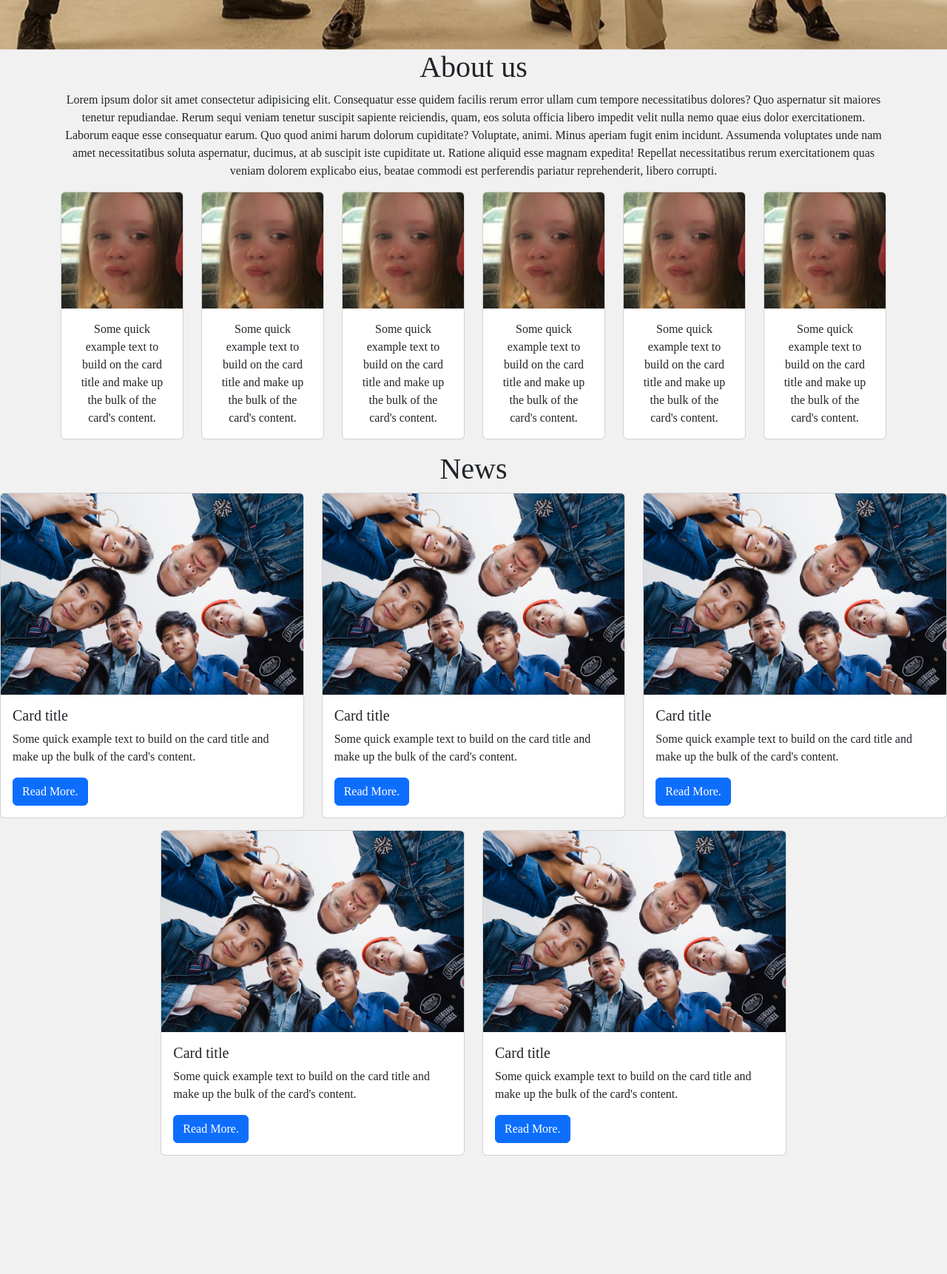
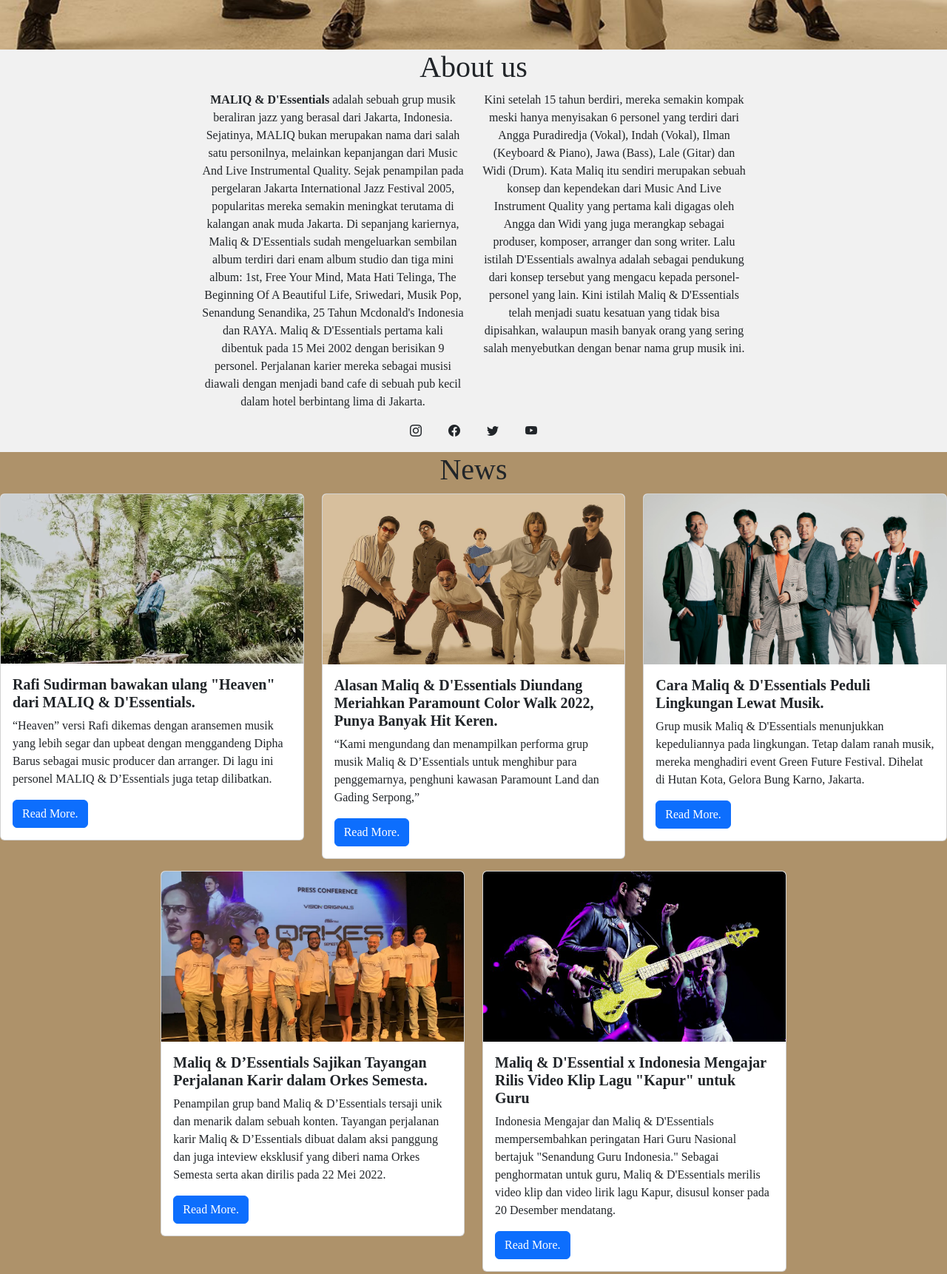
Before and after one commit to DaffaaAprilino/itw2022_project2_223040025, a plain HTML site: page index.html in a window 1280 px wide. Shown: the part 780-2502 px from the top of the page at 74% size. Before the commit the page ends 2358 px from the top, so only its background shows below. Drawn offline with nearby package versions, Linux system fonts and the light colour scheme.

Commit message:
commit ketiga

```diff
--- a/css/style.css
+++ b/css/style.css
@@ -1,5 +1,6 @@
 * {
   font-family: montserrat;
+  overflow-x: hidden;
 }
 body {
   background: #f1f1f1;
@@ -23,3 +24,15 @@ body {
 .nav-link {
   color: white;
 }
+
+/* ini about */
+
+/* ini news */
+#news {
+  background-color: #ae926a;
+}
+
+/* ini contact */
+#contact {
+  background-color: #ae926a;
+}
--- a/index.html
+++ b/index.html
@@ -4,12 +4,18 @@
     <meta charset="utf-8" />
     <meta name="viewport" content="width=device-width, initial-scale=1" />
     <title>Maliqmusic - web profile</title>
+    <!-- Librarynya -->
+    <link rel="stylesheet" href="https://cdn.jsdelivr.net/npm/bootstrap-icons@1.10.3/font/bootstrap-icons.css">
+
+    <!-- Bootstrapnya -->
     <link
       href="https://cdn.jsdelivr.net/npm/bootstrap@5.2.3/dist/css/bootstrap.min.css"
       rel="stylesheet"
       integrity="sha384-rbsA2VBKQhggwzxH7pPCaAqO46MgnOM80zW1RWuH61DGLwZJEdK2Kadq2F9CUG65"
       crossorigin="anonymous"
     />
+
+    <!-- CSSnya -->
     <link rel="stylesheet" href="css/style.css" />
   </head>
   <body>
@@ -33,19 +39,19 @@
         <div class="collapse navbar-collapse" id="navbarSupportedContent">
           <ul class="navbar-nav ms-auto mb-2 mb-lg-0">
             <li class="nav-item">
-              <a class="nav-link" href="#Home">Home</a>
+              <a class="nav-link" href="#home">Home</a>
             </li>
             <li class="nav-item">
-              <a class="nav-link" href="#About">About</a>
+              <a class="nav-link" href="#about">About</a>
             </li>
             <li class="nav-item">
-              <a class="nav-link" href="#News">News</a>
+              <a class="nav-link" href="#news">News</a>
             </li>
             <li class="nav-item">
-              <a class="nav-link" href="#Discography">Discography</a>
+              <a class="nav-link" href="#discography">Discography</a>
             </li>
             <li class="nav-item">
-              <a class="nav-link" href="#Contact">Contact</a>
+              <a class="nav-link" href="#contact">Contact</a>
             </li>
           </ul>
         </div>
@@ -54,6 +60,7 @@
     <!-- NAVBAR END -->
 
     <!-- HOME -->
+    <section id="home">
       <div
         id="carouselExampleInterval"
         class="carousel slide"
@@ -89,96 +96,28 @@
           <span class="visually-hidden">Next</span>
         </button>
       </div>
+    </section>
     <!-- HOME END -->
 
     <!-- ABOUT START -->
-    <section id="About">
+    <section id="about">
       <div class="container">
-        <div class="about-content text-center">
+        <div class="about-content text-center mb-3">
           <h1>About us</h1>
-          <p>
-            Lorem ipsum dolor sit amet consectetur adipisicing elit. Consequatur
-            esse quidem facilis rerum error ullam cum tempore necessitatibus
-            dolores? Quo aspernatur sit maiores tenetur repudiandae. Rerum sequi
-            veniam tenetur suscipit sapiente reiciendis, quam, eos soluta
-            officia libero impedit velit nulla nemo quae eius dolor
-            exercitationem. Laborum eaque esse consequatur earum. Quo quod animi
-            harum dolorum cupiditate? Voluptate, animi. Minus aperiam fugit enim
-            incidunt. Assumenda voluptates unde nam amet necessitatibus soluta
-            aspernatur, ducimus, at ab suscipit iste cupiditate ut. Ratione
-            aliquid esse magnam expedita! Repellat necessitatibus rerum
-            exercitationem quas veniam dolorem explicabo eius, beatae commodi
-            est perferendis pariatur reprehenderit, libero corrupti.
-          </p>
-
-          <div class="row justify-content-center">
-            <div class="col-md-2 mb-3">
-              <div class="card">
-                <img src="img/ciss.jpg" class="card-img-top" alt="nama1" />
-                <div class="card-body">
-                  <p class="card-text">
-                    Some quick example text to build on the card title and make
-                    up the bulk of the card's content.
-                  </p>
+          <div class="row justify-content-center text-center">
+            <div class="col-md-4">
+              <p><b> MALIQ & D'Essentials </b>adalah sebuah grup musik beraliran jazz yang berasal dari Jakarta, Indonesia. Sejatinya, MALIQ bukan merupakan nama dari salah satu personilnya, melainkan kepanjangan dari Music And Live Instrumental Quality. Sejak penampilan pada pergelaran Jakarta International Jazz Festival 2005, popularitas mereka semakin meningkat terutama di kalangan anak muda Jakarta. Di sepanjang kariernya, Maliq & D'Essentials sudah mengeluarkan sembilan album terdiri dari enam album studio dan tiga mini album: 1st, Free Your Mind, Mata Hati Telinga, The Beginning Of A Beautiful Life, Sriwedari, Musik Pop, Senandung Senandika, 25 Tahun Mcdonald's Indonesia dan RAYA. Maliq & D'Essentials pertama kali dibentuk pada 15 Mei 2002 dengan berisikan 9 personel. Perjalanan karier mereka sebagai musisi diawali dengan menjadi band cafe di sebuah pub kecil dalam hotel berbintang lima di Jakarta.</p>
+            </div>
+            <div class="col-md-4">
+              <p>Kini setelah 15 tahun berdiri, mereka semakin kompak meski hanya menyisakan 6 personel yang terdiri dari Angga Puradiredja (Vokal), Indah (Vokal), Ilman (Keyboard & Piano), Jawa (Bass), Lale (Gitar) dan Widi (Drum).
+                Kata Maliq itu sendiri merupakan sebuah konsep dan kependekan dari Music And Live Instrument Quality yang pertama kali digagas oleh Angga dan Widi yang juga merangkap sebagai produser, komposer, arranger dan song writer. Lalu istilah D'Essentials awalnya adalah sebagai pendukung dari konsep tersebut yang mengacu kepada personel-personel yang lain. Kini istilah Maliq & D'Essentials telah menjadi suatu kesatuan yang tidak bisa dipisahkan, walaupun masih banyak orang yang sering salah menyebutkan dengan benar nama grup musik ini.</p>
             </div>
           </div>
-            </div>
-            <div class="col-md-2 mb-3">
-              <div class="card">
-                <img src="img/ciss.jpg" class="card-img-top" alt="nama1" />
-                <div class="card-body">
-                  <p class="card-text">
-                    Some quick example text to build on the card title and make
-                    up the bulk of the card's content.
-                  </p>
-                </div>
-              </div>
-            </div>
-            <div class="col-md-2 mb-3">
-              <div class="card">
-                <img src="img/ciss.jpg" class="card-img-top" alt="nama1" />
-                <div class="card-body">
-                  <p class="card-text">
-                    Some quick example text to build on the card title and make
-                    up the bulk of the card's content.
-                  </p>
-                </div>
-              </div>
-            </div>
-            <div class="col-md-2 mb-3">
-              <div class="card">
-                <img src="img/ciss.jpg" class="card-img-top" alt="nama1" />
-                <div class="card-body">
-                  <p class="card-text">
-                    Some quick example text to build on the card title and make
-                    up the bulk of the card's content.
-                  </p>
-                </div>
-              </div>
-            </div>
-            <div class="col-md-2 mb-3">
-              <div class="card">
-                <img src="img/ciss.jpg" class="card-img-top" alt="nama1" />
-                <div class="card-body">
-                  <p class="card-text">
-                    Some quick example text to build on the card title and make
-                    up the bulk of the card's content.
-                  </p>
-                </div>
-              </div>
-            </div>
-            <div class="col-md-2 mb-3">
-              <div class="card">
-                <img src="img/ciss.jpg" class="card-img-top" alt="nama1" />
-                <div class="card-body">
-                  <p class="card-text">
-                    Some quick example text to build on the card title and make
-                    up the bulk of the card's content.
-                  </p>
-                </div>
-              </div>
-            </div>
-          </div>
+
+          <a href="https://instagram.com/maliqmusic?igshid=YmMyMTA2M2Y=" target="_blank"><i class="bi bi-instagram text-dark mx-3"></i></a>
+          <a href="https://www.facebook.com/Maliqndessentials?mibextid=ZbWKwL" target="_blank"><i class="bi bi-facebook text-dark mx-3"></i></a>
+          <a href="https://twitter.com/maliqmusic?t=T7idD5e_01qPSh7I3Kjqeg&s=09" target="_blank"><i class="bi bi-twitter text-dark mx-3"></i></a>
+          <a href="https://youtube.com/@MALIQDEssentials" target="_blank"><i class="bi bi-youtube text-dark mx-3"></i></a>
         </div>
       </div>
     </section>
@@ -192,12 +131,11 @@
       <div class="row justify-content-center">
         <div class="col-md-4 mb-3">
           <div class="card">
-            <img src="img/maliq4.png" class="card-img-top" alt="berita1" />
+            <img src="img/maliq7.png" class="card-img-top" alt="berita1" />
             <div class="card-body">
-              <h5 class="card-title">Card title</h5>
+              <h5 class="card-title"><b>Rafi Sudirman bawakan ulang "Heaven" dari MALIQ & D'Essentials.</b></h5>
               <p class="card-text">
-                Some quick example text to build on the card title and make up
-                the bulk of the card's content.
+                “Heaven” versi Rafi dikemas dengan aransemen musik yang lebih segar dan upbeat dengan menggandeng Dipha Barus sebagai music producer dan arranger. Di lagu ini personel MALIQ & D’Essentials juga tetap dilibatkan.
               </p>
               <a
                 href="https://www.antaranews.com/berita/3338289/rafi-sudirman-bawakan-ulang-heaven-dari-maliq-dessentials"
@@ -210,12 +148,11 @@
         </div>
         <div class="col-md-4 mb-3">
           <div class="card">
-            <img src="img/maliq4.png" class="card-img-top" alt="berita1" />
+            <img src="img/maliq3.png" class="card-img-top" alt="berita1" />
             <div class="card-body">
-              <h5 class="card-title">Card title</h5>
+              <h5 class="card-title"><b>Alasan Maliq & D'Essentials Diundang Meriahkan Paramount Color Walk 2022, Punya Banyak Hit Keren.</b></h5>
               <p class="card-text">
-                Some quick example text to build on the card title and make up
-                the bulk of the card's content.
+                “Kami mengundang dan menampilkan performa grup musik Maliq & D’Essentials untuk menghibur para penggemarnya, penghuni kawasan Paramount Land dan Gading Serpong,”
               </p>
               <a
                 href="https://www.liputan6.com/showbiz/read/5159795/alasan-maliq-amp-dessentials-diundang-meriahkan-paramount-color-walk-2022-punya-banyak-hit-keren"
@@ -228,12 +165,28 @@
         </div>
         <div class="col-md-4 mb-3">
           <div class="card">
-            <img src="img/maliq4.png" class="card-img-top" alt="berita1" />
+            <img src="img/maliq1.png" class="card-img-top" alt="berita1" />
             <div class="card-body">
-              <h5 class="card-title">Card title</h5>
+              <h5 class="card-title"><b>Cara Maliq & D'Essentials Peduli Lingkungan Lewat Musik.</b></h5>
               <p class="card-text">
-                Some quick example text to build on the card title and make up
-                the bulk of the card's content.
+                Grup musik Maliq & D'Essentials menunjukkan kepeduliannya pada lingkungan. Tetap dalam ranah musik, mereka menghadiri event Green Future Festival. Dihelat di Hutan Kota, Gelora Bung Karno, Jakarta.
+              </p>
+              <a
+                href="https://hot.detik.com/music/d-6382143/cara-maliq--dessentials-peduli-lingkungan-lewat-musik"
+                target="_blank"
+                class="btn btn-primary"
+                >Read More.</a
+              >
+            </div>
+          </div>
+        </div>
+        <div class="col-md-4 mb-3">
+          <div class="card">
+            <img src="img/maliq6.png" class="card-img-top" alt="berita1" />
+            <div class="card-body">
+              <h5 class="card-title"><b>Maliq & D’Essentials Sajikan Tayangan Perjalanan Karir dalam Orkes Semesta.</b></h5>
+              <p class="card-text">
+                Penampilan grup band Maliq & D’Essentials tersaji unik dan menarik dalam sebuah konten. Tayangan perjalanan karir Maliq & D’Essentials dibuat dalam aksi panggung dan juga inteview eksklusif yang diberi nama Orkes Semesta serta akan dirilis pada 22 Mei 2022.
               </p>
               <a
                 href="https://www.liputan6.com/showbiz/read/4967620/maliq-amp-dessentials-sajikan-tayangan-perjalanan-karir-dalam-orkes-semesta"
@@ -246,30 +199,11 @@
         </div>
         <div class="col-md-4 mb-3">
           <div class="card">
-            <img src="img/maliq4.png" class="card-img-top" alt="berita1" />
+            <img src="img/maliq5.png" class="card-img-top" alt="berita1" />
             <div class="card-body">
-              <h5 class="card-title">Card title</h5>
+              <h5 class="card-title"><b>Maliq & D'Essential x Indonesia Mengajar Rilis Video Klip Lagu "Kapur" untuk Guru</b></h5>
               <p class="card-text">
-                Some quick example text to build on the card title and make up
-                the bulk of the card's content.
-              </p>
-              <a
-                href="https://hot.detik.com/music/d-6382143/cara-maliq--dessentials-peduli-lingkungan-lewat-musik"
-                target="_blank"
-                class="btn btn-primary"
-                >Read More.</a
-              >
-            </div>
-          </div>
-        </div>
-        <div class="col-md-4 mb-3">
-          <div class="card">
-            <img src="img/maliq4.png" class="card-img-top" alt="berita1" />
-            <div class="card-body">
-              <h5 class="card-title">Card title</h5>
-              <p class="card-text">
-                Some quick example text to build on the card title and make up
-                the bulk of the card's content.
+                Indonesia Mengajar dan Maliq & D'Essentials mempersembahkan peringatan Hari Guru Nasional bertajuk "Senandung Guru Indonesia." Sebagai penghormatan untuk guru, Maliq & D'Essentials merilis video klip dan video lirik lagu Kapur, disusul konser pada 20 Desember mendatang.
               </p>
               <a
                 href="https://www.detik.com/edu/edutainment/d-6452200/maliq--dessential-x-indonesia-mengajar-rilis-video-klip-lagu-kapur-untuk-guru"
@@ -284,6 +218,94 @@
     </section>
     <!-- NEWS END -->
 
+    <!--DISCOGRAPHY START -->
+    <section id="discography">
+      <div class="Discography text-center">
+        <h1>Discography</h1>
+      </div>
+      <div class="row">
+        <div class="col-md-3 mb-3">
+          <div class="card">
+            <img src="img/album1.png" class="card-img-top" alt="album4">
+            <div class="card-body">
+              <h1 class="card-title text-center">Heaven</h1>
+              <h3 class="card-title text-center">Newest</h3>
+              <p class="card-text text-center">2023</p>
+              <a href="https://open.spotify.com/album/3ZlxavMQWzOa0dfcRrCUpi?si=g6lCBXkvRqOqvF--slIlxQ" class="btn btn-primary" target="_blank">DETAIL.</a>
+            </div>
+          </div>
+        </div>
+        <div class="col-md-3 mb-3">
+          <div class="card">
+            <img src="img/album2.png" class="card-img-top" alt="album1">
+            <div class="card-body">
+              <h1 class="card-title text-center">1st Spesial Edition</h1>
+              <p class="card-text text-center">2016</p>
+              <a href="https://open.spotify.com/album/0qG0Ij0WCn6JgWREX8eAaK?si=PgrtZAoKS7mxGBbDj7JfQg" class="btn btn-primary" target="_blank">DETAIL.</a>
+            </div>
+          </div>
+        </div>
+        <div class="col-md-3 mb-3">
+          <div class="card">
+            <img src="img/album3.png" class="card-img-top" alt="album3">
+            <div class="card-body">
+              <h1 class="card-title text-center">Senja teduh Pelita</h1>
+              <p class="card-text text-center">2019</p>
+              <a href="https://open.spotify.com/album/7MOtj3C2YQZYXJDL7nInP0?si=hGBugqrGR7Kn_7kqiioU1g" class="btn btn-primary" target="_blank">DETAIL.</a>
+            </div>
+          </div>
+        </div>
+        <div class="col-md-3 mb-3">
+          <div class="card">
+            <img src="img/album4.png" class="card-img-top" alt="album2">
+            <div class="card-body">
+              <h1 class="card-title text-center">Free Your Mind (Deluxe)</h1>
+              <p class="card-text text-center">2008</p>
+              <a href="https://open.spotify.com/album/5ceHrIfwRLH0mET4sJlnbv?si=Sh9CmKc_TcCklTNindkYnQ" class="btn btn-primary" target="_blank">DETAIL.</a>
+            </div>
+          </div>
+        </div>
+        </div>
+      </div>
+    </section>
+    <!-- DISCOGRAPHY END -->
+
+    <!-- CONTACT START -->
+    <section id="contact">
+      <div class="contact text-center">
+        <h1>Contact</h1>
+        <p>Bila ingin memberi pesan atau saran silahkan isi formulir dibawah.</p>
+      </div>
+      <div class="row justify-content-center">
+        <div class="col-md-6">
+          <form>
+            <div class="mb-3">
+              <label for="name" class="form-label">Nama</label>
+              <input type="text" class="form-control" id="name" aria-describedby="name" required />
+            </div>
+            <div class="mb-3">
+              <label for="email" class="form-label">Email</label>
+              <input type="email" class="form-control" id="email" aria-describedby="email" required />
+            </div>
+            <div class="mb-3">
+              <label for="pesan" class="form-label">Pesan</label>
+              <textarea class="form-control" id="pesan" rows="3"></textarea>
+            </div>
+            <button type="submit" class="btn btn-dark mb-5">Kirim</button>
+          </form>
+        </div>
+      </div>
+    </section>
+    <!-- CONTACT END -->
+
+    <!-- FOOTER START -->
+<footer class="bg-dark p-1 text-center">
+  <div class="container">
+    <p class="text-white">
+      © 2022. Daffaa Aprilino.
+    </p>
+  </div>
+</footer>
     <script
       src="https://cdn.jsdelivr.net/npm/bootstrap@5.2.3/dist/js/bootstrap.bundle.min.js"
       integrity="sha384-kenU1KFdBIe4zVF0s0G1M5b4hcpxyD9F7jL+jjXkk+Q2h455rYXK/7HAuoJl+0I4"
```
Also changed, not shown: img/album1.png (added), img/album2.png (added), img/album3.png (added), img/album4.png (added), img/ciss.jpg (deleted), img/maliq5.png (added), img/maliq6.png (added), img/maliq7.png (added). Lines whose indentation alone changed are shown as unchanged.
